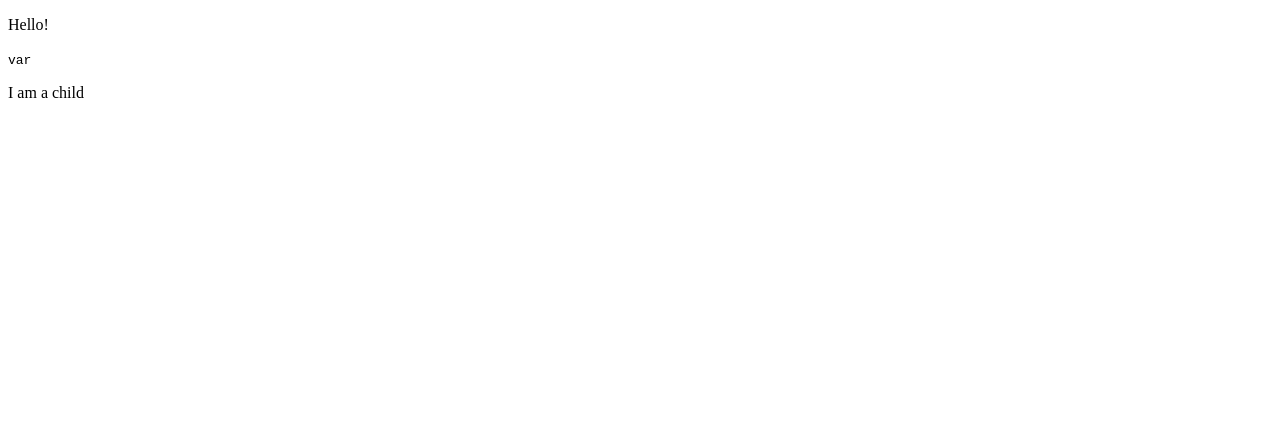
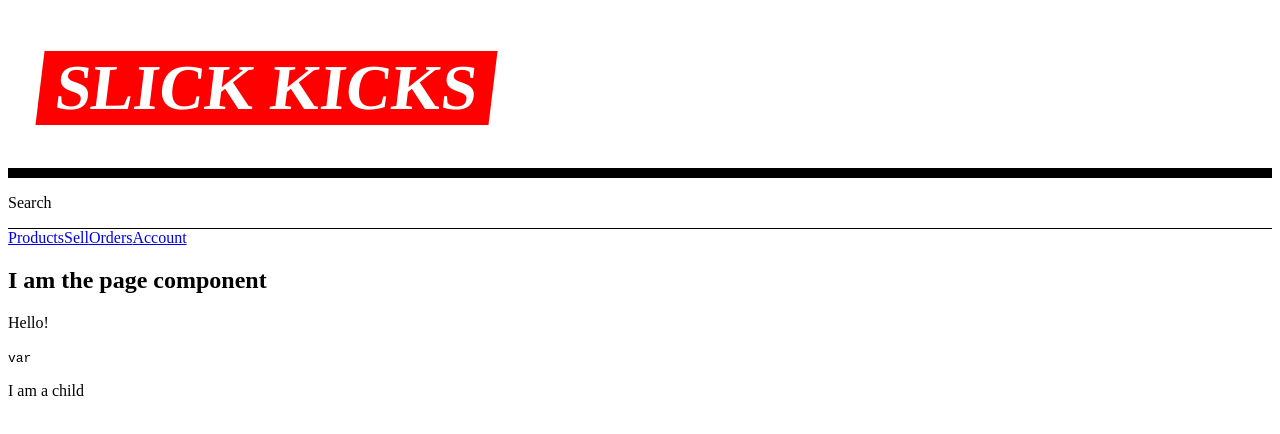
Before and after one commit to johnsonr84/threadz-n-treads, a Next.js app in the folder frontend/: page / in a window 1280 px wide. Shown: the top 434 px of the page. Built offline with nearby package versions, Linux system fonts and the light colour scheme.

Commit message:
init commit _app.js

```diff
--- /dev/null
+++ b/frontend/pages/_app.js
@@ -0,0 +1,9 @@
+import Page from '../components/Page';
+
+export default function MyApp({ Component, pageProps }) {
+    return (
+        <Page>
+            <Component {...pageProps} />
+        </Page>
+    );
+}
```
